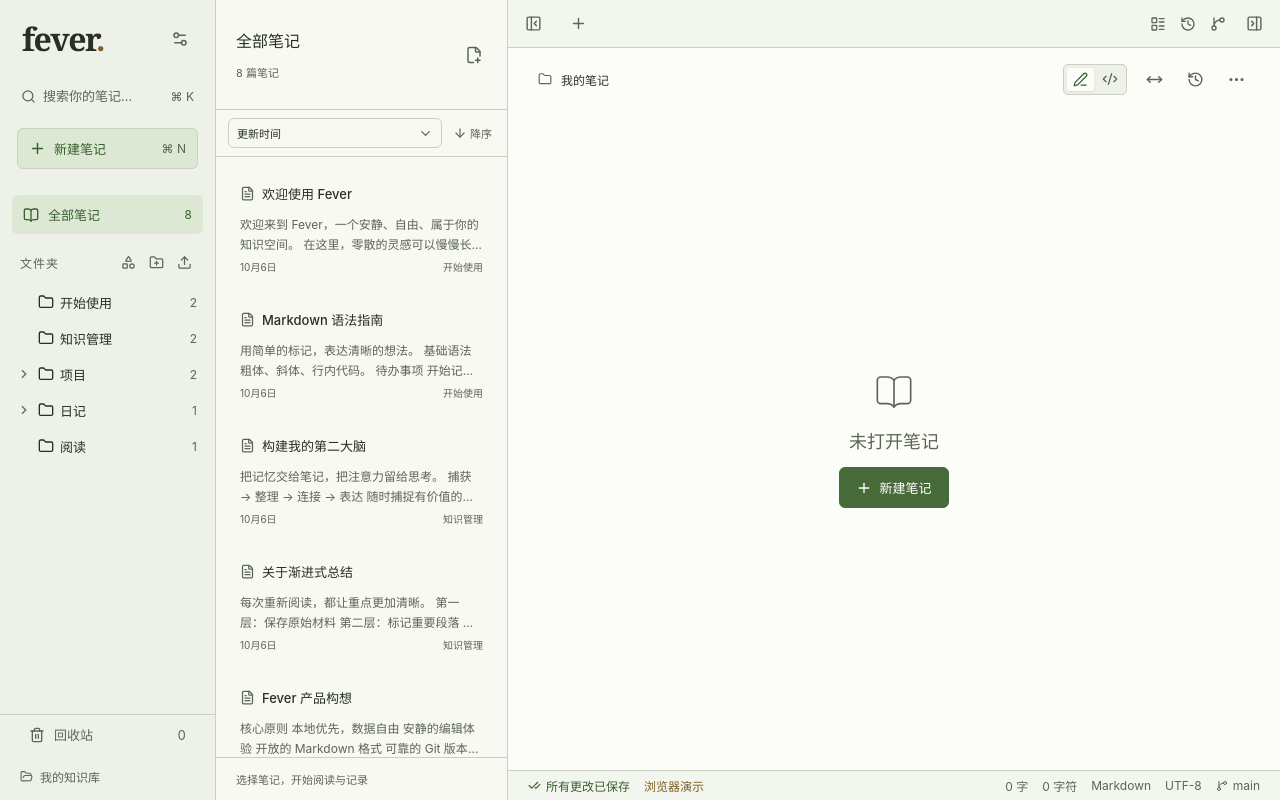
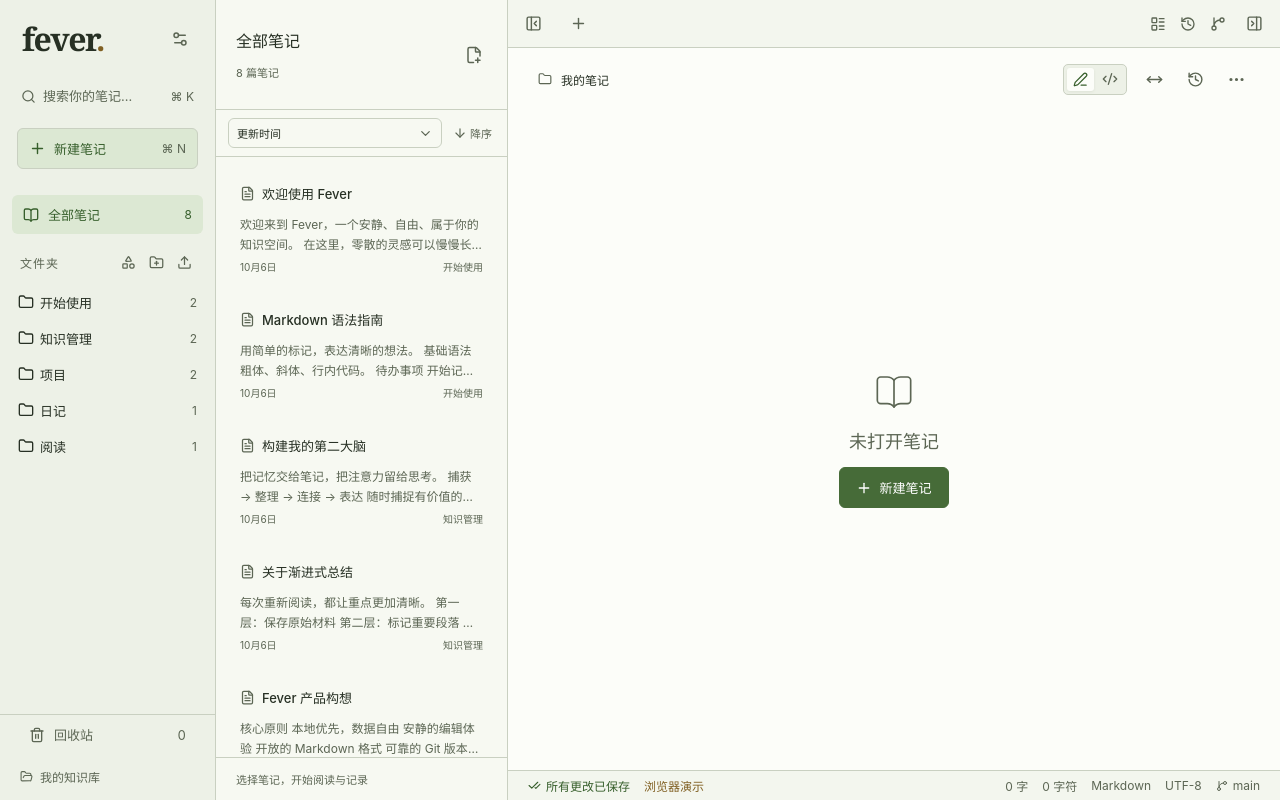
Before and after one commit to iuxt/Fever, a React (Vite) app: page / in a window 1280 px wide. Built offline with nearby package versions, Linux system fonts and the light colour scheme.

Commit message:
Simplify folder navigation with click-to-toggle

```diff
--- a/src/App.tsx
+++ b/src/App.tsx
@@ -678,7 +678,7 @@
  const folderNotes = useMemo(() => sortNotes(query.trim() ? filtered : (vault?.manifest.notes || []).filter(note => selectedFolder === null || note.category === selectedFolder || note.category.startsWith(`${selectedFolder}/`)), noteSort), [filtered, query, selectedFolder, vault?.manifest.notes, noteSort]);
  const selectFolder = (path: string | null) => {
   setSelectedFolder(path); setQuery(''); setTrashView(false);
-  if (path !== null) setCollapsed(previous => { const next = new Set(previous); next.delete(path); return next; });
+  if (path !== null) toggleFolder(path);
  };
  const listTitle = trashView ? '回收站' : query.trim() ? '搜索结果' : selectedFolder === null ? '全部笔记' : selectedFolder.split('/').at(-1) || '未分类';
 
--- a/src/NoteTree.tsx
+++ b/src/NoteTree.tsx
@@ -1,5 +1,5 @@
 import { memo, useEffect, useLayoutEffect, useMemo, useRef, useState, type DragEvent, type MouseEvent } from 'react';
-import { ChevronRight, Folder, FolderOpen } from 'lucide-react';
+import { Folder, FolderOpen } from 'lucide-react';
 import type { Note } from './types';
 import { keyboardContextMenu } from './ContextMenu';
 
@@ -112,9 +112,8 @@
  return <div ref={container} className="note-tree virtual-note-tree" onKeyDown={keyboardContextMenu} onContextMenu={event => onContextMenu(event, { kind: 'blank' })} onScroll={e => setViewport({ top: e.currentTarget.scrollTop, height: e.currentTarget.clientHeight })}>
   <div className="note-tree-rows" style={{ height: rows.length * ROW_HEIGHT }}>
    {rows.slice(start, end).map((row, offset) => <div className={`note-tree-row folder-tree-row${dragging === row.folder.path ? ' dragging' : ''}${dropTarget === row.folder.path ? ' folder-drop-target' : ''}`} key={row.folder.path} style={{ top: (start + offset) * ROW_HEIGHT, paddingLeft: row.depth * 12 }} onDragOver={event => dragOver(event, row.folder.path)} onDragLeave={dragLeave} onDrop={event => drop(event, row.folder.path)}>
-    {row.folder.children.size > 0 ? <button className="folder-toggle" aria-label={`${collapsed.has(row.folder.path) ? '展开' : '折叠'}文件夹：${row.folder.path}`} aria-expanded={!collapsed.has(row.folder.path)} onClick={() => onToggle(row.folder.path)}><ChevronRight size={14} /></button> : <span className="folder-toggle-spacer" />}
-    <button className={`folder-row ${selectedFolder === row.folder.path ? 'selected' : ''}`} aria-pressed={selectedFolder === row.folder.path} title={row.folder.path} draggable={!disabled} onDragStart={event => { event.dataTransfer.setData(FOLDER_DRAG_TYPE, row.folder.path); event.dataTransfer.effectAllowed = 'move'; setDragging(row.folder.path); }} onDragEnd={() => { setDragging(null); setDropTarget(null); }} onContextMenu={event => onContextMenu(event, { kind: 'folder', path: row.folder.path })} onClick={() => onSelect(row.folder.path)}>
-     {selectedFolder === row.folder.path ? <FolderOpen size={16} /> : <Folder size={16} />}<span>{row.folder.name}</span><small>{row.folder.total}</small>
+    <button className={`folder-row ${selectedFolder === row.folder.path ? 'selected' : ''}`} aria-pressed={selectedFolder === row.folder.path} aria-expanded={row.folder.children.size > 0 ? !collapsed.has(row.folder.path) : undefined} title={row.folder.path} draggable={!disabled} onDragStart={event => { event.dataTransfer.setData(FOLDER_DRAG_TYPE, row.folder.path); event.dataTransfer.effectAllowed = 'move'; setDragging(row.folder.path); }} onDragEnd={() => { setDragging(null); setDropTarget(null); }} onContextMenu={event => onContextMenu(event, { kind: 'folder', path: row.folder.path })} onClick={() => onSelect(row.folder.path)}>
+     {(row.folder.children.size > 0 ? !collapsed.has(row.folder.path) : selectedFolder === row.folder.path) ? <FolderOpen size={16} /> : <Folder size={16} />}<span>{row.folder.name}</span><small>{row.folder.total}</small>
     </button>
    </div>)}
   </div>
--- a/src/styles.css
+++ b/src/styles.css
@@ -451,11 +451,6 @@
 .all-notes:hover, .folder-row:hover { background: var(--hover); }
 .all-notes.selected, .folder-row.selected, .trash-entry.selected { color: var(--green); background: var(--selected); }
 .folder-tree-row { display: flex; align-items: center; }
-.folder-toggle, .folder-toggle-spacer { width: 20px; flex: 0 0 20px; }
-.folder-toggle { height: 30px; display: grid; place-items: center; border-radius: 4px; color: var(--muted); }
-.folder-toggle:hover { background: var(--hover); }
-.folder-toggle[aria-expanded="true"] svg { transform: rotate(90deg); }
-.folder-toggle:focus-visible { outline: 2px solid var(--green); outline-offset: -2px; }
 .folder-tree-row .folder-row { flex: 1; min-width: 0; height: 33px; padding: 0 7px; border-radius: 5px; }
 .folder-row > svg { flex-shrink: 0; }
 .folder-tree-row.dragging { opacity: .45; }
```
Also changed, not shown: 2 other files (tests, documents, lock files or other folders).
